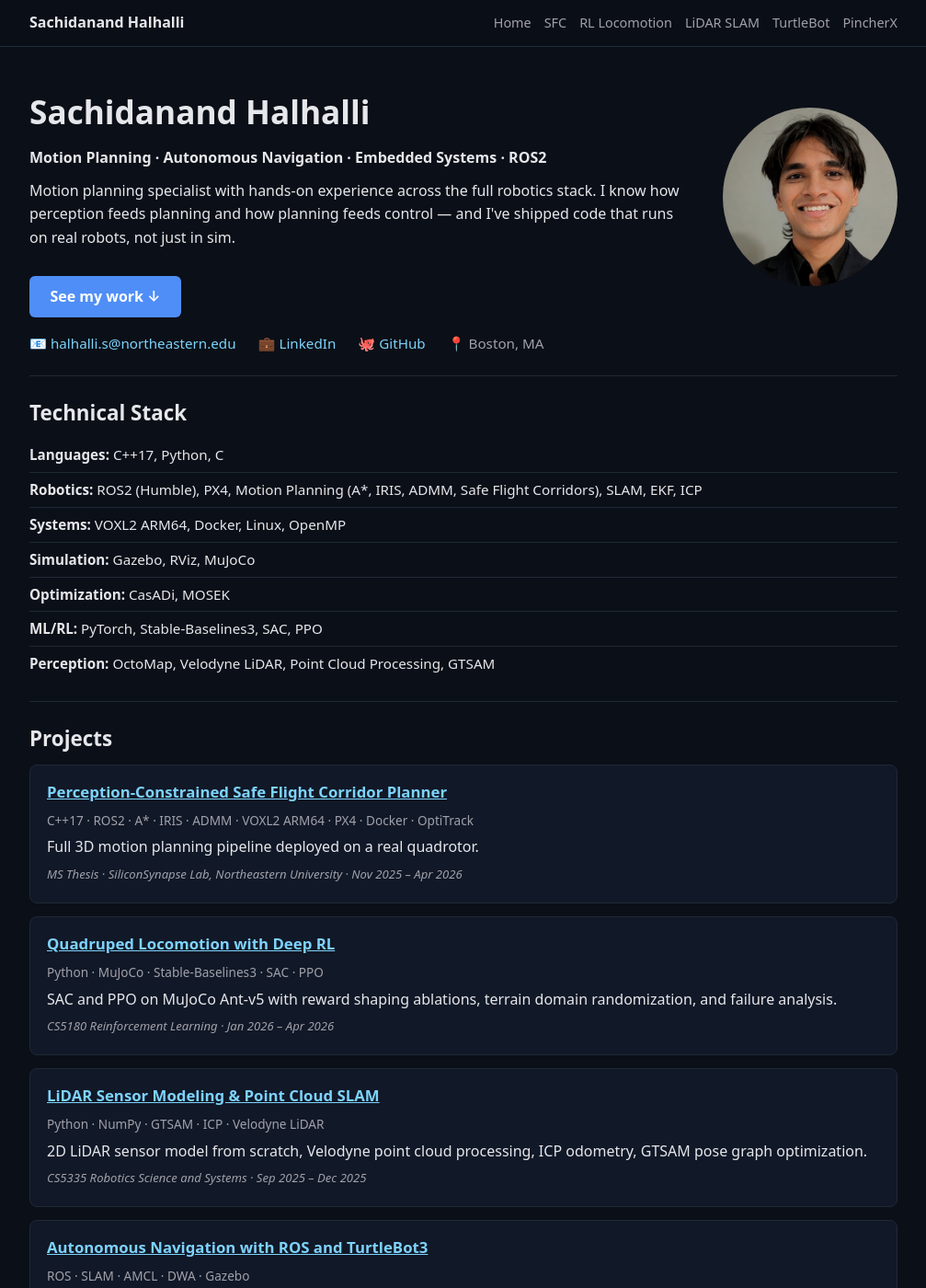
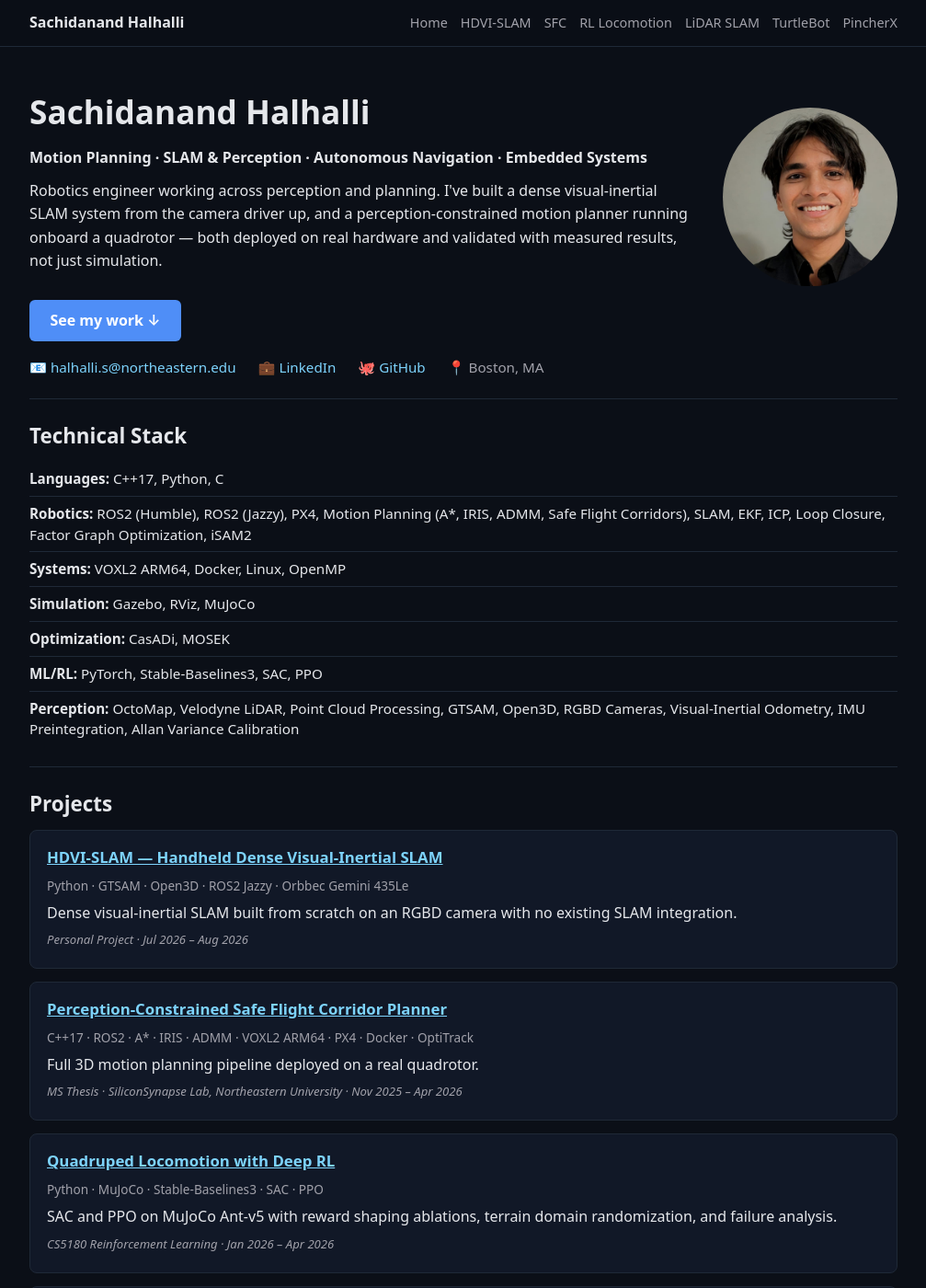
Before and after one commit to halhalli-s/halhalli-s.github.io, a Jekyll site: the page built from index.md, in a window 1280 px wide and 1400 px high. Shown: the whole window at 92% size, without its empty margins (136-1143 px from the left). Built offline with Jekyll 4.4.1, drawn with Linux system fonts in a browser that asks for light colours.

Commit message:
Add HDVI-SLAM project page, update stack and summary

```diff
--- a/_layouts/default.html
+++ b/_layouts/default.html
@@ -15,6 +15,7 @@
         </button>
         <nav class="nav" id="main-nav">
           <a href="{{ '/' | relative_url }}">Home</a>
+          <a href="{{ '/Projects/hdvi_slam.html' | relative_url }}">HDVI-SLAM</a>
           <a href="{{ '/Projects/sfc.html' | relative_url }}">SFC</a>
           <a href="{{ '/Projects/rl_locomotion.html' | relative_url }}">RL Locomotion</a>
           <a href="{{ '/Projects/lidar_slam.html' | relative_url }}">LiDAR SLAM</a>
--- a/index.md
+++ b/index.md
@@ -7,9 +7,9 @@ title: Sachidanand Halhalli
 
 # Sachidanand Halhalli
 
-**Motion Planning · Autonomous Navigation · Embedded Systems · ROS2**
+**Motion Planning · SLAM & Perception · Autonomous Navigation · Embedded Systems**
 
-<p class="bio">Motion planning specialist with hands-on experience across the full robotics stack. I know how perception feeds planning and how planning feeds control — and I've shipped code that runs on real robots, not just in sim.</p>
+<p class="bio">Robotics engineer working across perception and planning. I've built a dense visual-inertial SLAM system from the camera driver up, and a perception-constrained motion planner running onboard a quadrotor — both deployed on real hardware and validated with measured results, not just simulation.</p>
 
 <a href="#projects" class="cta-btn">See my work ↓</a>
 
@@ -26,17 +26,24 @@ title: Sachidanand Halhalli
 
 <div class="tech-stack">
   <p><strong>Languages:</strong> C++17, Python, C</p>
-  <p><strong>Robotics:</strong> ROS2 (Humble), PX4, Motion Planning (A*, IRIS, ADMM, Safe Flight Corridors), SLAM, EKF, ICP</p>
+  <p><strong>Robotics:</strong> ROS2 (Humble), ROS2 (Jazzy), PX4, Motion Planning (A*, IRIS, ADMM, Safe Flight Corridors), SLAM, EKF, ICP, Loop Closure, Factor Graph Optimization, iSAM2</p>
   <p><strong>Systems:</strong> VOXL2 ARM64, Docker, Linux, OpenMP</p>
   <p><strong>Simulation:</strong> Gazebo, RViz, MuJoCo</p>
   <p><strong>Optimization:</strong> CasADi, MOSEK</p>
   <p><strong>ML/RL:</strong> PyTorch, Stable-Baselines3, SAC, PPO</p>
-  <p><strong>Perception:</strong> OctoMap, Velodyne LiDAR, Point Cloud Processing, GTSAM</p>
+  <p><strong>Perception:</strong> OctoMap, Velodyne LiDAR, Point Cloud Processing, GTSAM, Open3D, RGBD Cameras, Visual-Inertial Odometry, IMU Preintegration, Allan Variance Calibration</p>
 </div>
 
 ---
 
 ## Projects {#projects}
+
+<div class="project-card">
+  <h3><a href="{{ '/Projects/hdvi_slam.html' | relative_url }}">HDVI-SLAM — Handheld Dense Visual-Inertial SLAM</a></h3>
+  <p class="tags">Python · GTSAM · Open3D · ROS2 Jazzy · Orbbec Gemini 435Le</p>
+  <p>Dense visual-inertial SLAM built from scratch on an RGBD camera with no existing SLAM integration.</p>
+  <p class="meta">Personal Project · Jul 2026 – Aug 2026</p>
+</div>
 
 <div class="project-card">
   <h3><a href="./Projects/sfc">Perception-Constrained Safe Flight Corridor Planner</a></h3>
```
Also changed, not shown: Projects/hdvi_slam.md (added, +223 -0 lines), 1 other file.
